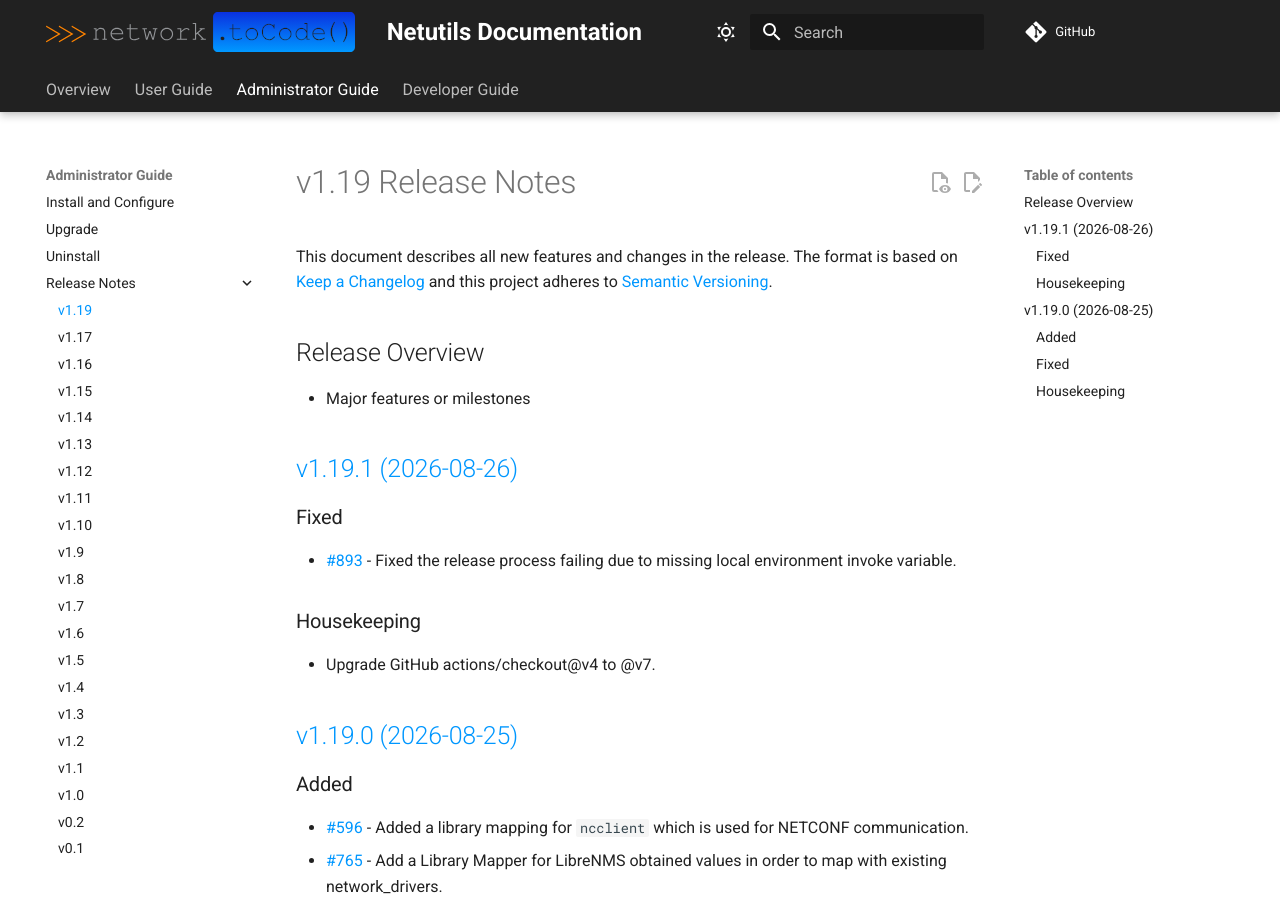
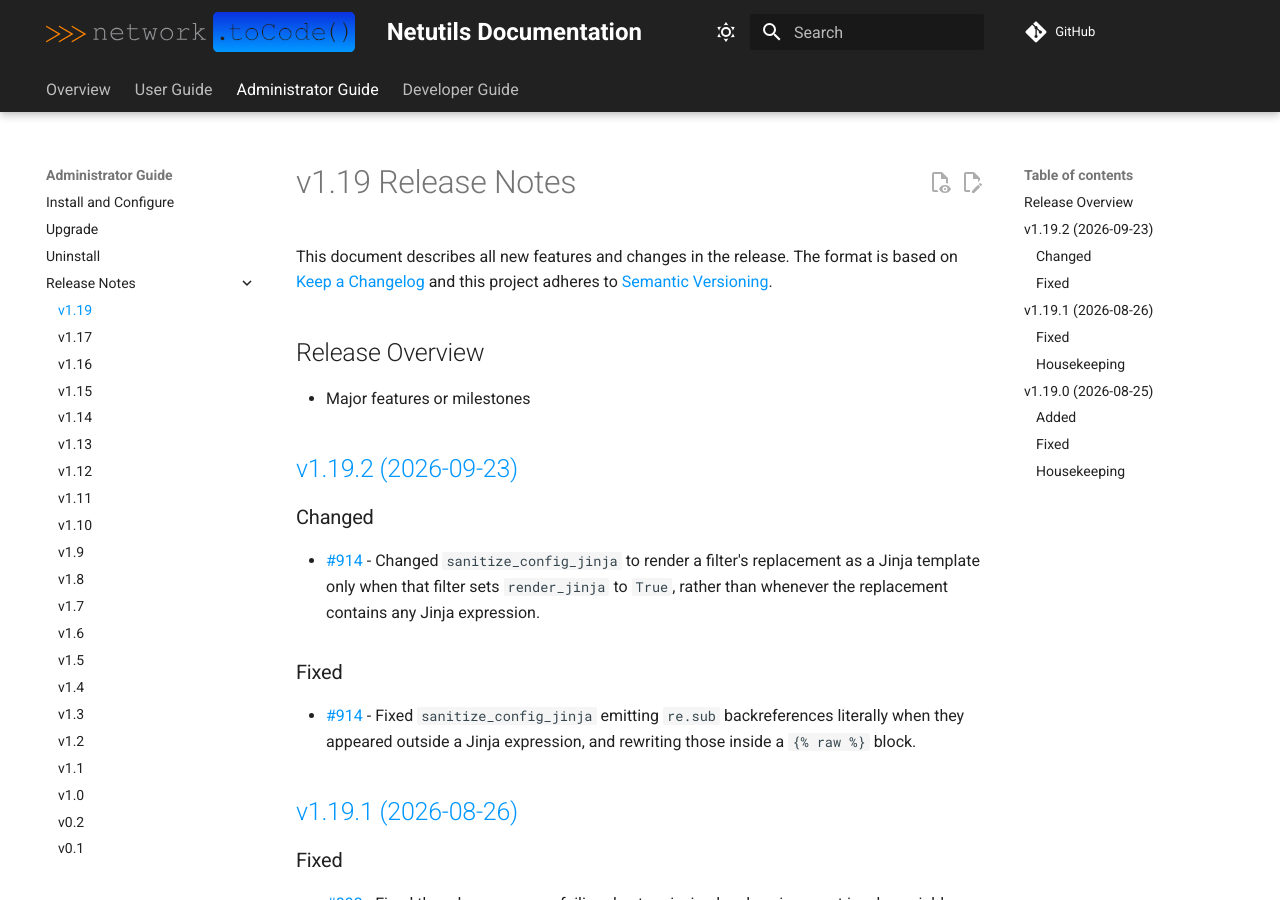
Before and after one commit to networktocode/netutils, an MkDocs documentation site: the page built from docs/admin/release_notes/version_1.19.md, in a window 1280 px wide and 900 px high. Built offline with MkDocs 1.6.1 and Material for MkDocs 9.7.7, drawn with Linux system fonts in a browser that asks for light colours; comment, search, counter and statistics services are not loaded.

Commit message:
prepare release v1.19.2

```diff
--- a/docs/admin/release_notes/version_1.19.md
+++ b/docs/admin/release_notes/version_1.19.md
@@ -7,6 +7,16 @@ This document describes all new features and changes in the release. The format
 - Major features or milestones
 
 <!-- towncrier release notes start -->
+
+## [v1.19.2 (2026-09-23)](https://github.com/networktocode/netutils/releases/tag/v1.19.2)
+
+### Changed
+
+- [#914](https://github.com/networktocode/netutils/issues/914) - Changed `sanitize_config_jinja` to render a filter's replacement as a Jinja template only when that filter sets `render_jinja` to `True`, rather than whenever the replacement contains any Jinja expression.
+
+### Fixed
+
+- [#914](https://github.com/networktocode/netutils/issues/914) - Fixed `sanitize_config_jinja` emitting `re.sub` backreferences literally when they appeared outside a Jinja expression, and rewriting those inside a `{% raw %}` block.
 
 ## [v1.19.1 (2026-08-26)](https://github.com/networktocode/netutils/releases/tag/v1.19.1)
 
--- a/pyproject.toml
+++ b/pyproject.toml
@@ -1,6 +1,6 @@
 [tool.poetry]
 name = "netutils"
-version = "1.19.2a0"
+version = "1.19.2"
 description = "Common helper functions useful in network automation."
 authors = ["Network to Code, LLC <opensource@networktocode.com>"]
 license = "Apache-2.0"
```
Also changed, not shown: 3 other files.
